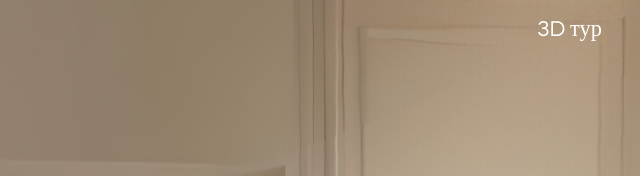
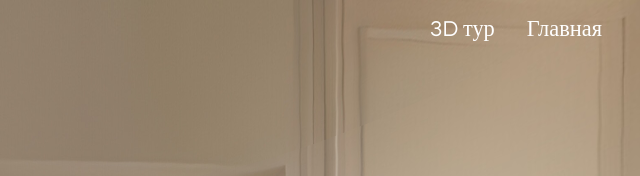
Before and after one commit to lizun228/tur, a plain HTML site: page index.html in a window 1280 px wide. Shown: the top 176 px of the page, 550-1190 px from the left. Drawn offline with Linux system fonts and the light colour scheme; animation ran at ten frames a second.

Commit message:
Update index.html

```diff
--- a/index.html
+++ b/index.html
@@ -16,6 +16,7 @@
         <nav class="nav__bar">
             <div class="ModalWindow">
                 <a href="#" class="activePage">3D тур</a>
+                <a href="https://lizun228.github.io/site" class="activePage">Главная</a>
             </div>
         </nav>
         <label class="burger-btn__header" id="toggleMenu">
```
